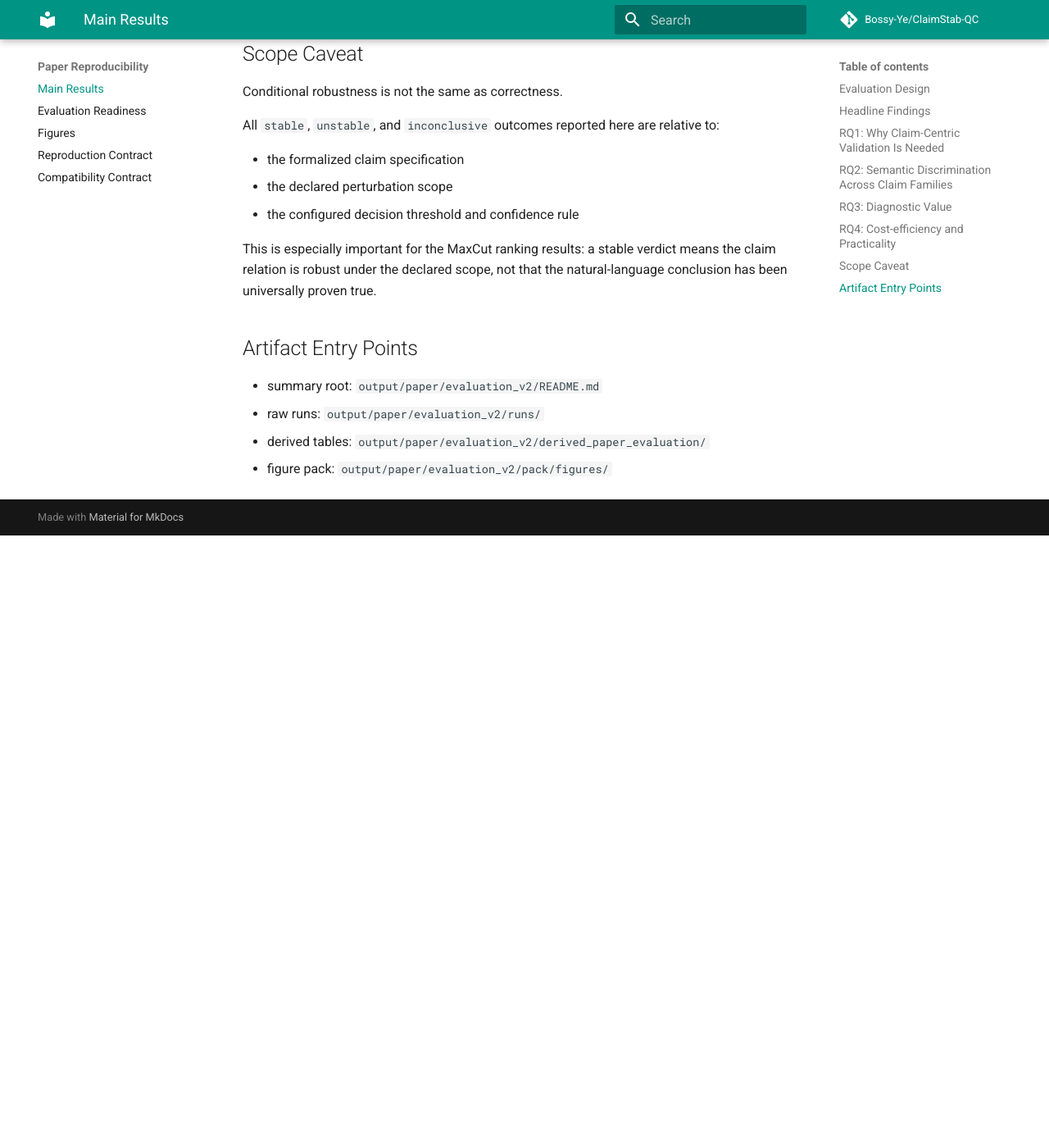
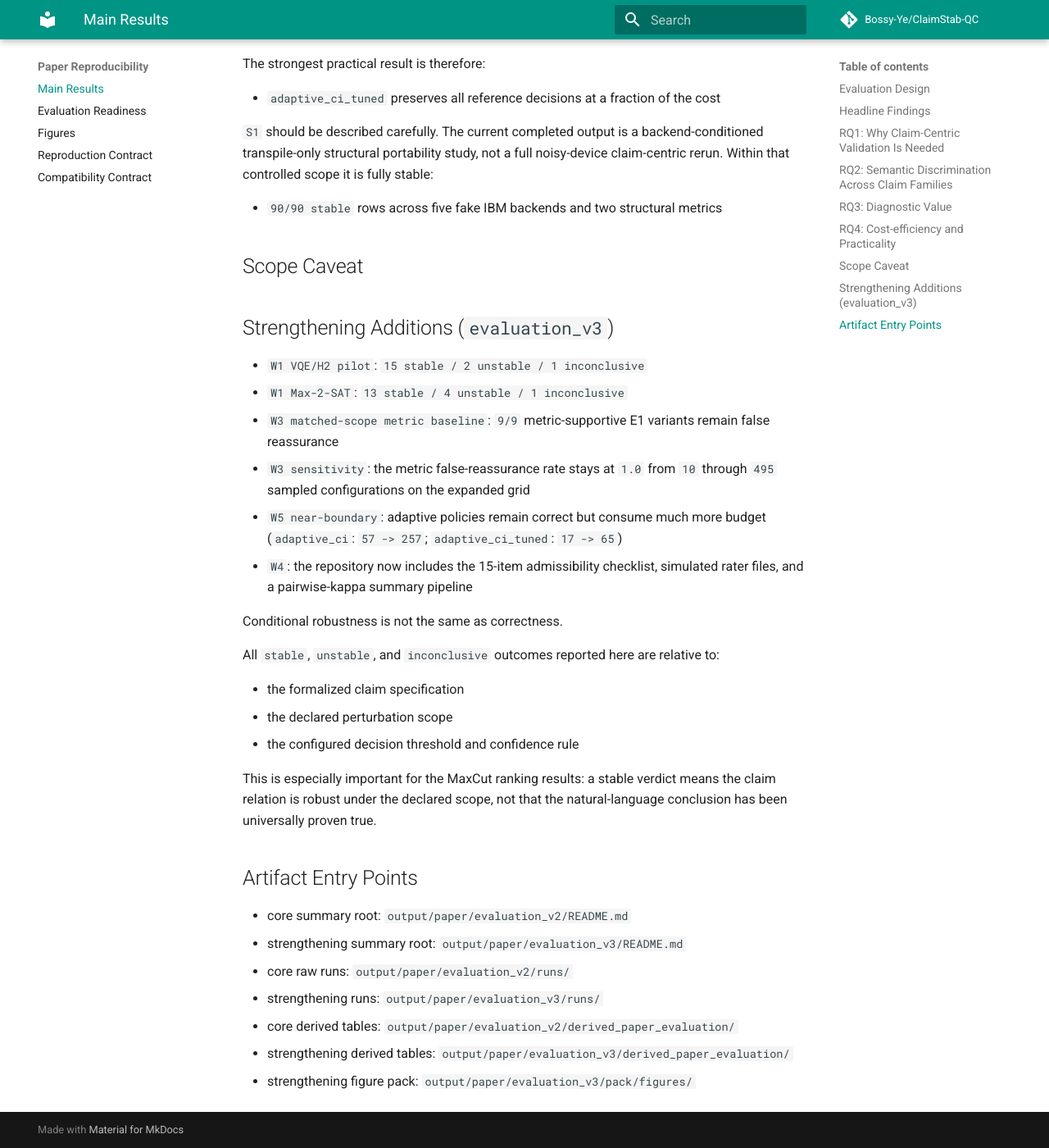
Before and after one commit to Bossy-Ye/ClaimStab-QC, an MkDocs documentation site: the page built from docs/results/main_results.md, in a window 1280 px wide and 1400 px high, scrolled down 3871 px. Shown: the whole window at 82% size. Built offline with MkDocs 1.6.1 and Material for MkDocs 9.7.7, drawn with Linux system fonts in a browser that asks for light colours; comment, search, counter and statistics services are not loaded; before the commit the page ends 4524 px from its top, so only the background shows below that; some of the changed text lies outside the part shown.

```diff
--- a/docs/results/main_results.md
+++ b/docs/results/main_results.md
@@ -1,6 +1,9 @@
 # Main Results
 
-This page summarizes the active `evaluation_v2` bundle under `output/paper/evaluation_v2/`.
+This page summarizes the current paper evaluation state:
+
+- `evaluation_v2` core bundle under `output/paper/evaluation_v2/`
+- `evaluation_v3` strengthening bundle under `output/paper/evaluation_v3/`
 
 ## Evaluation Design
 
@@ -22,6 +25,13 @@ The core experiments (`E1`-`E4`, `S2`, `QEC`) are evaluated over small exact sco
 - `combined_light_exact`
 
 `E5` uses an expanded `sampling_policy_eval` space to make cost tradeoffs non-trivial.
+
+The strengthening bundle adds:
+
+- `W1`: second-family extensions (`VQE/H2` pilot and `Max-2-SAT/QAOA`)
+- `W3`: stronger metric-centric baselines for RQ1
+- `W4`: admissibility-study checklist plus inter-rater summary pipeline
+- `W5`: near-boundary policy pack
 
 ## Headline Findings
 
@@ -125,6 +135,15 @@ The strongest practical result is therefore:
 
 ## Scope Caveat
 
+## Strengthening Additions (`evaluation_v3`)
+
+- `W1 VQE/H2 pilot`: `15 stable / 2 unstable / 1 inconclusive`
+- `W1 Max-2-SAT`: `13 stable / 4 unstable / 1 inconclusive`
+- `W3 matched-scope metric baseline`: `9/9` metric-supportive E1 variants remain false reassurance
+- `W3 sensitivity`: the metric false-reassurance rate stays at `1.0` from `10` through `495` sampled configurations on the expanded grid
+- `W5 near-boundary`: adaptive policies remain correct but consume much more budget (`adaptive_ci`: `57 -> 257`; `adaptive_ci_tuned`: `17 -> 65`)
+- `W4`: the repository now includes the 15-item admissibility checklist, simulated rater files, and a pairwise-kappa summary pipeline
+
 Conditional robustness is not the same as correctness.
 
 All `stable`, `unstable`, and `inconclusive` outcomes reported here are relative to:
@@ -137,7 +156,10 @@ This is especially important for the MaxCut ranking results: a stable verdict me
 
 ## Artifact Entry Points
 
-- summary root: `output/paper/evaluation_v2/README.md`
-- raw runs: `output/paper/evaluation_v2/runs/`
-- derived tables: `output/paper/evaluation_v2/derived_paper_evaluation/`
-- figure pack: `output/paper/evaluation_v2/pack/figures/`
+- core summary root: `output/paper/evaluation_v2/README.md`
+- strengthening summary root: `output/paper/evaluation_v3/README.md`
+- core raw runs: `output/paper/evaluation_v2/runs/`
+- strengthening runs: `output/paper/evaluation_v3/runs/`
+- core derived tables: `output/paper/evaluation_v2/derived_paper_evaluation/`
+- strengthening derived tables: `output/paper/evaluation_v3/derived_paper_evaluation/`
+- strengthening figure pack: `output/paper/evaluation_v3/pack/figures/`
```
Also changed, not shown: README.md (+9 -2 lines), docs/experiment_matrix.md (+12 -2 lines), docs/results/figures.md (+17 -3 lines), paper/experiments/README.md (+24 -5 lines), 4 other files.
